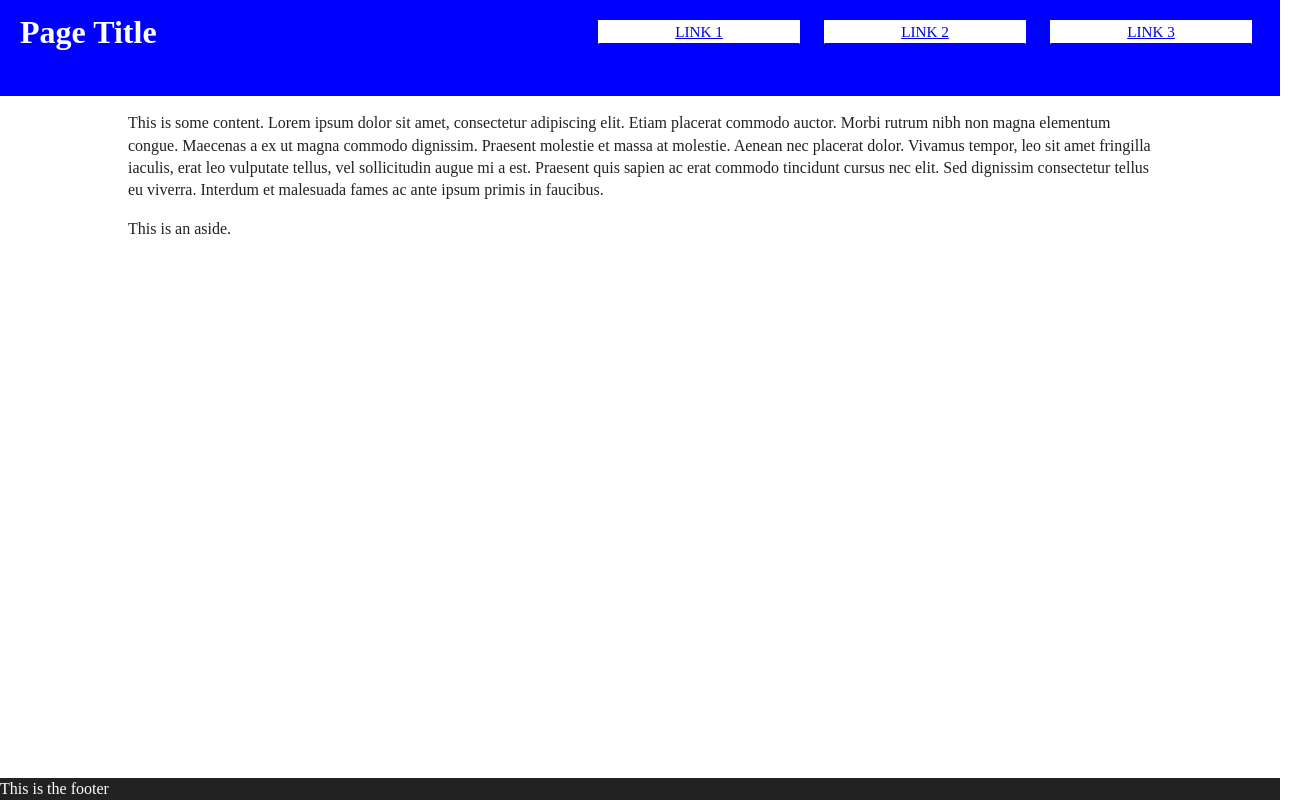
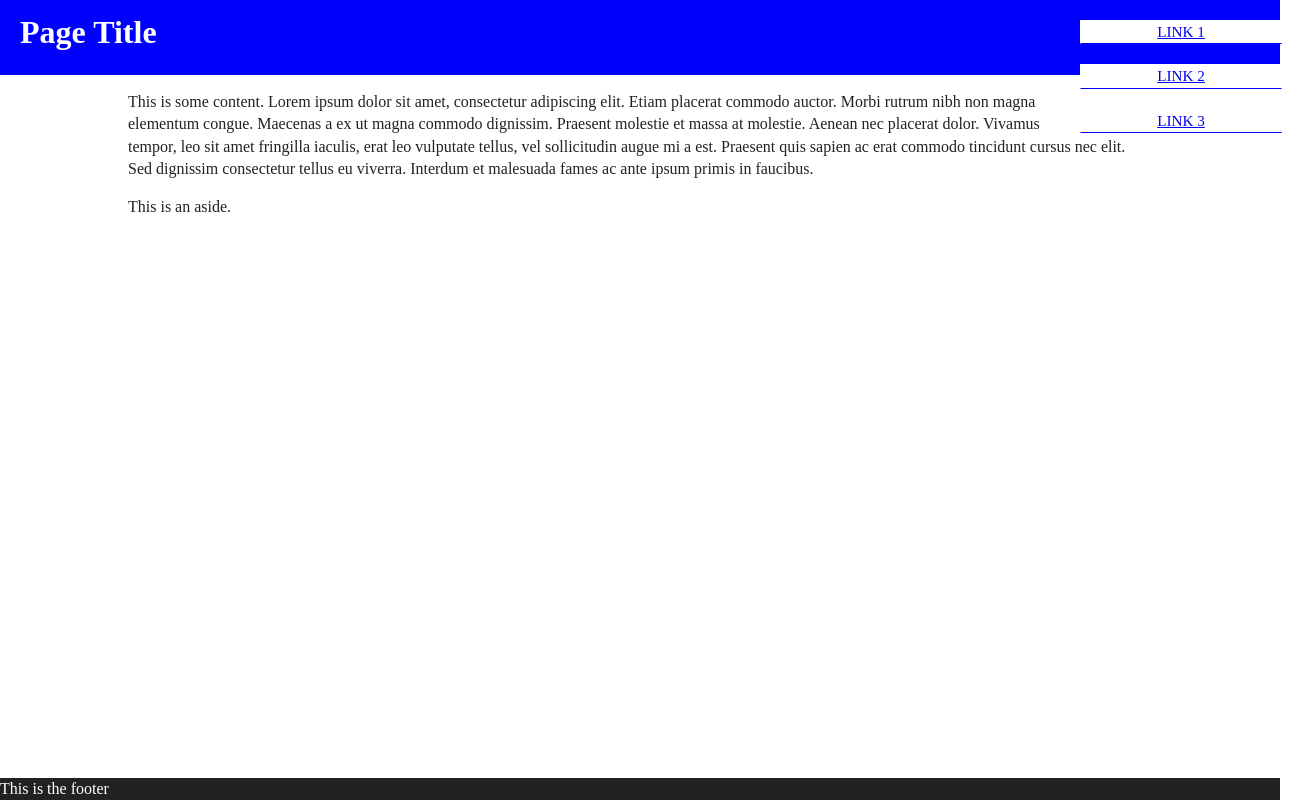
Before and after one commit to mikaylawho/MyOwnWebsite, a website: page index.html in a window 1280 px wide. Shown: the whole page, 1302 px wide, since content can reach past the window. Drawn offline with Linux system fonts and the light colour scheme.

Commit message:
Fixed the styling on for the navigation on small screens

```diff
--- a/src/css/main.css
+++ b/src/css/main.css
@@ -100,11 +100,8 @@ header{
   padding-bottom: 20px;
 }
 
-h1{
-  display:inline-block;
-}
-
 h1, ul.main-menu{
+  display: inline-block;
   text-align: left;
   margin-top: 0;
   padding-left:20px;
@@ -155,13 +152,13 @@ ul.main-menu a:hover {
 
 @media only screen and (min-width: 768px) {
 
-  h1{
-    text-align: center;
-    display:block;
+  h1, ul.main-menu{
+    width:200px;
+    margin: 0 auto;
   }
 
-  ul.main-menu{
-    margin: 0 1vh;
+  ul.main-menu li a{
+    width:200px;
   }
 
 }
```
